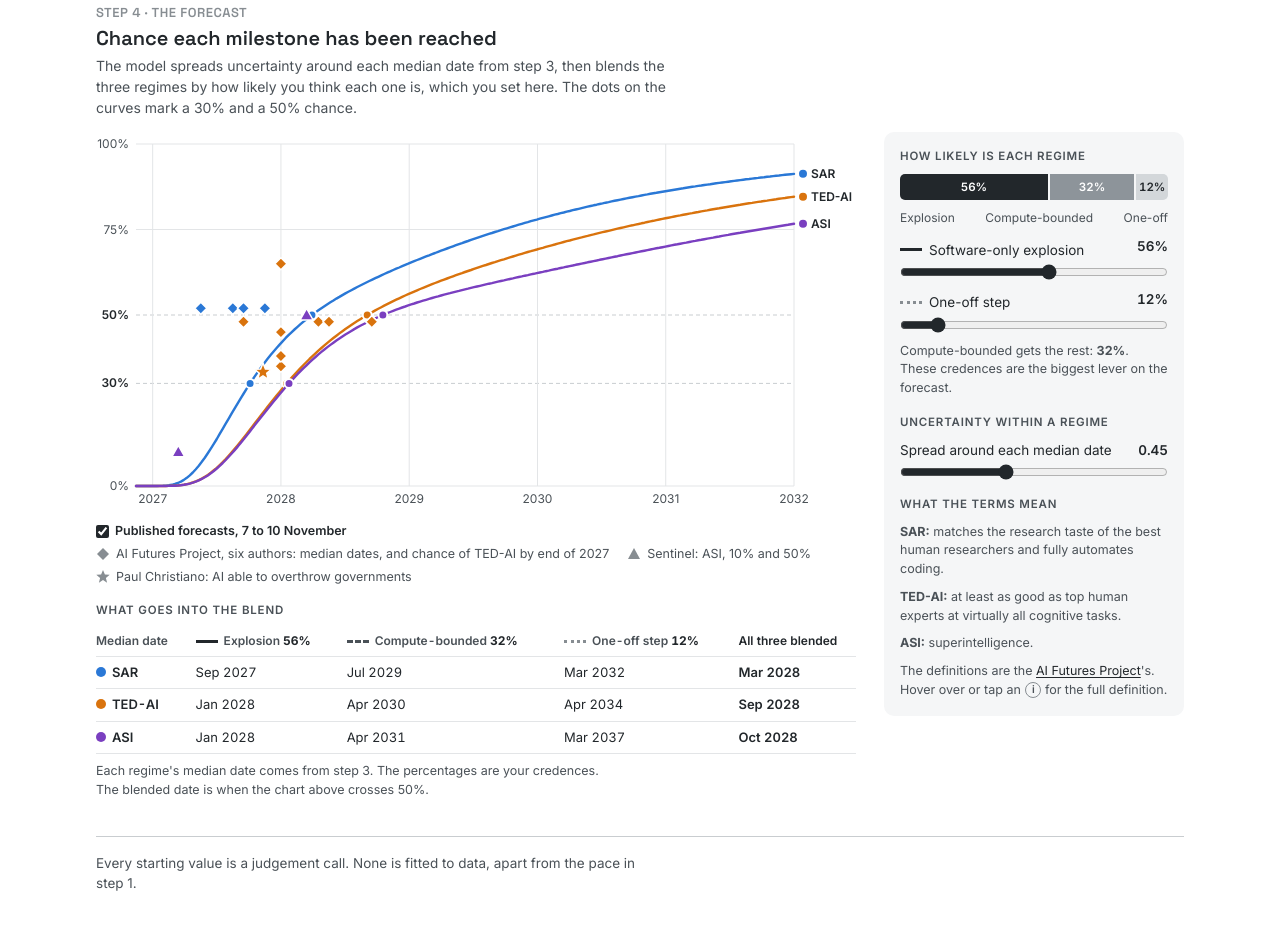
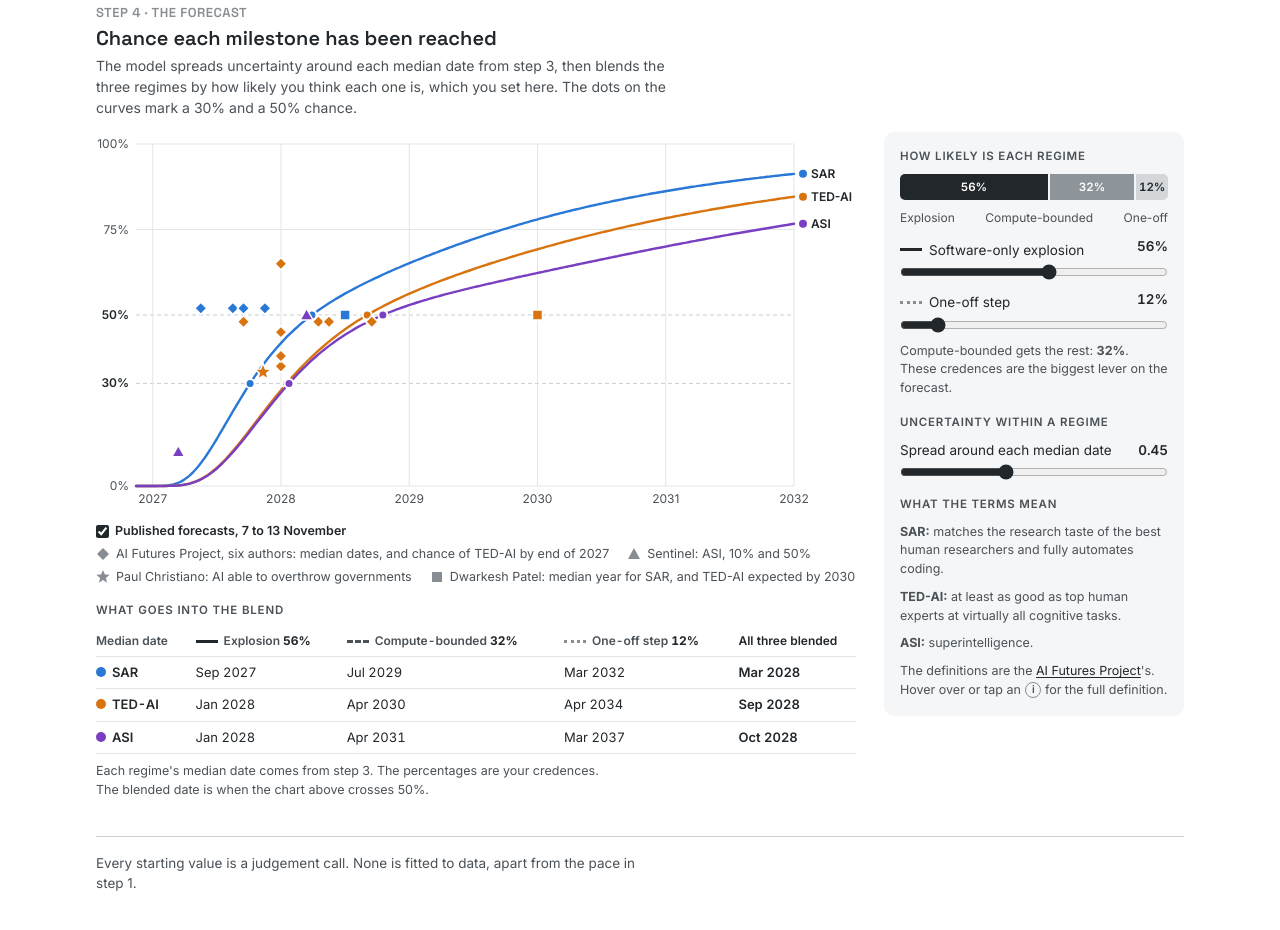
Before and after one commit to niel-bowerman/ai-timelines-model, a plain HTML site: page index.html in a window 1280 px wide. Shown: the part 3049-3979 px from the top of the page. Drawn offline with Linux system fonts and the light colour scheme.

Commit message:
Add Dwarkesh Patel's estimates to the forecast chart
Co-Authored-By: Claude Fable 5.2 <noreply@anthropic.com>

```diff
--- a/index.html
+++ b/index.html
@@ -213,10 +213,11 @@ body{margin:0}
     </div>
     <div class="pair">
       <div class="plot" id="pProb"><svg id="cProb" role="img" aria-label="Chance each milestone has been reached, by date"></svg><div class="tip" id="tip_cProb" hidden></div>
-        <div class="pub"><label class="chk"><input type="checkbox" id="showPub" checked> Published forecasts, 7 to 10 November</label>
+        <div class="pub"><label class="chk"><input type="checkbox" id="showPub" checked> Published forecasts, 7 to 13 November</label>
           <span><svg viewBox="-7 -7 14 14"><path d="M0 -6L6 0L0 6L-6 0Z" fill="#878d92"/></svg>AI Futures Project, six authors: median dates, and chance of TED-AI by end of 2027</span>
           <span><svg viewBox="-7 -7 14 14"><path d="M0 -6L6 5L-6 5Z" fill="#878d92"/></svg>Sentinel: ASI, 10% and 50%</span>
           <span><svg viewBox="-7 -7 14 14"><path d="M0 -7L1.9 -2.4L6.7 -2.2L2.9 0.9L4.1 5.7L0 3L-4.1 5.7L-2.9 0.9L-6.7 -2.2L-1.9 -2.4Z" fill="#878d92"/></svg>Paul Christiano: AI able to overthrow governments</span>
+          <span><svg viewBox="-7 -7 14 14"><path d="M-5 -5H5V5H-5Z" fill="#878d92"/></svg>Dwarkesh Patel: median year for SAR, and TED-AI expected by 2030</span>
         </div>
         <div class="tablebox"><table class="blend"><caption>What goes into the blend</caption>
           <thead><tr><th scope="col">Median date</th><th scope="col"><i class="sw"></i>Explosion<b id="w_exp"></b></th><th scope="col"><i class="sw bnd"></i>Compute-bounded<b id="w_bnd"></b></th><th scope="col"><i class="sw one"></i>One-off step<b id="w_one"></b></th><th scope="col">All three blended</th></tr></thead>
@@ -368,7 +369,7 @@ body{margin:0}
     });
     spread(labels,15,mt+8,c.H-mb).forEach(function(l){el(svg,"circle",{cx:c.W-mr+9,cy:l.y,r:4,fill:l.c});var lt=txt(svg,c.W-mr+17,l.y+4,l.s,{fill:C.ink,w:600,halo:false});el(lt,"title",{},l.s+": "+DEFS[l.k])});
     if($("showPub").checked){
-      var mo=function(y,m){return y+(m-0.5)/12},shape={d:"M0 -6L6 0L0 6L-6 0Z",t:"M0 -6.5L6.5 5L-6.5 5Z",s:"M0 -9L2.4 -3.1L8.6 -2.8L3.7 1.2L5.3 7.3L0 3.9L-5.3 7.3L-3.7 1.2L-8.6 -2.8L-2.4 -3.1Z"};
+      var mo=function(y,m){return y+(m-0.5)/12},shape={d:"M0 -6L6 0L0 6L-6 0Z",t:"M0 -6.5L6.5 5L-6.5 5Z",s:"M0 -9L2.4 -3.1L8.6 -2.8L3.7 1.2L5.3 7.3L0 3.9L-5.3 7.3L-3.7 1.2L-8.6 -2.8L-2.4 -3.1Z",q:"M-5 -5H5V5H-5Z"};
       var mark=function(t,v,col,sh,title){if(t>x1)return;var e=el(svg,"path",{d:shape[sh],transform:"translate("+X(t).toFixed(1)+" "+Y(v).toFixed(1)+")",fill:col,stroke:C.bg,"stroke-width":1.5});el(e,"title",{},title)};
       var who=["Daniel","Eli","Romeo","Brendan","Lukas","Thomas"];
       [mo(2027,5),mo(2027,8),mo(2027,8),mo(2027,9),mo(2027,11),mo(2027,11)].forEach(function(t,i){mark(t,0.52,C.sar,"d","AI Futures Project, "+who[i]+": median date for SAR, "+dateLabel(t))});
@@ -376,6 +377,8 @@ body{margin:0}
       [[0.35,"Eli, Lukas and Thomas"],[0.38,"Romeo"],[0.45,"Brendan"],[0.65,"Daniel"]].forEach(function(a){mark(2028,a[0],C.ted,"d","AI Futures Project, "+a[1]+": "+Math.round(a[0]*100)+"% chance of TED-AI by end of 2027")});
       mark(2027.2,0.10,C.asi,"t","Sentinel forecasters: 10% chance of ASI by early 2027");mark(2028.2,0.50,C.asi,"t","Sentinel forecasters: median date for ASI, early 2028");
       mark(2027.86,1/3,C.ted,"s","Paul Christiano, 9 November: one-third chance within a year of AI able to overthrow governments");
+      mark(2028.5,0.50,C.sar,"q","Dwarkesh Patel, 13 November: median year for SAR is 2028 (AI as good as the very best human AI researchers)");
+      mark(2030,0.50,C.ted,"q","Dwarkesh Patel, 13 November: expects TED-AI by 2030 (AI at least as good as the best human experts in every field). He gives no probability, so this is drawn at 50%");
     }
     hoverLayer(svg,"cProb",3,mt,c.H-mb);
     GEOM.cProb={X:X,x0:x0,x1:x1,ml:ml,mr:mr,W:c.W,n:3,rows:function(t){return MS.map(function(m){var v=M.prob(m[0],t);return {c:m[2],y:Y(v),key:KDOT(m[2]),s:m[1]+" "+Math.round(v*100)+"%"}})}};
```
